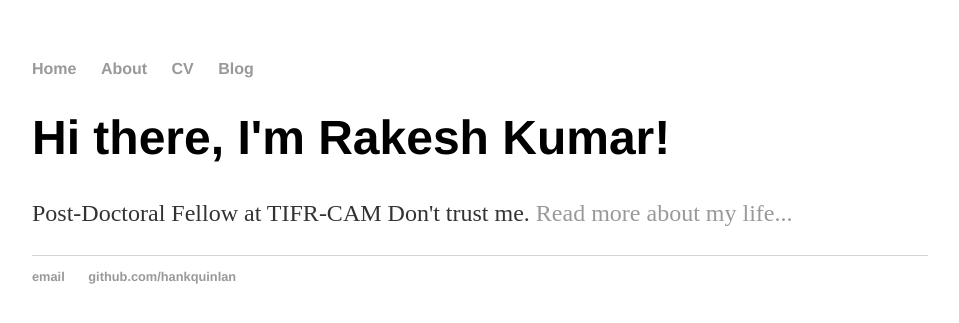
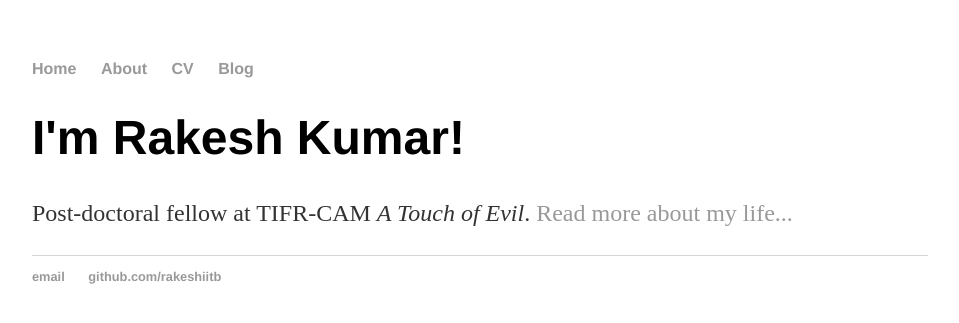
Before and after one commit to rakeshiitb/rakeshiitb.github.io, a Jekyll site: the page built from index.html, in a window 1280 px wide. Shown: the top 323 px of the page, without its empty margins (160-1119 px from the left). Built offline with Jekyll 4.4.1, drawn with Linux system fonts in a browser that asks for light colours.

Commit message:
Update index.html

```diff
--- a/index.html
+++ b/index.html
@@ -1,30 +1,8 @@
-<!DOCTYPE html>
-<html>
-	<head>
-		<title>Rakesh Kumar, TIFR-CAM</title>
-		<!-- link to main stylesheet -->
-		<link rel="stylesheet" type="text/css" href="/css/main.css">
-	</head>
-	<body>
-		<nav>
-    		<ul>
-        		<li><a href="/">Home</a></li>
-	        	<li><a href="/about">About</a></li>
-        		<li><a href="/cv">CV</a></li>
-        		<li><a href="/blog">Blog</a></li>
-    		</ul>
-		</nav>
-		<div class="container">
-    		<div class="blurb">
-        		<h1>Hi there, I'm Rakesh Kumar!</h1>
-				<p> Post-Doctoral Fellow at TIFR-CAM</em> Don't trust me. <a href="/about">Read more about my life...</a></p>
-    		</div><!-- /.blurb -->
-		</div><!-- /.container -->
-		<footer>
-    		<ul>
-        		<li><a href="mailto:hankquinlanhub@gmail.com">email</a></li>
-        		<li><a href="https://github.com/hankquinlan">github.com/hankquinlan</a></li>
-			</ul>
-		</footer>
-	</body>
-</html>
+---
+layout: default
+title: Rakesh Kumar, TIFR-CAM
+---
+<div class="blurb">
+	<h1> I'm Rakesh Kumar!</h1>
+	<p>Post-doctoral fellow at TIFR-CAM <em>A Touch of Evil</em>. <a href="/about">Read more about my life...</a></p>
+</div><!-- /.blurb -->
```
